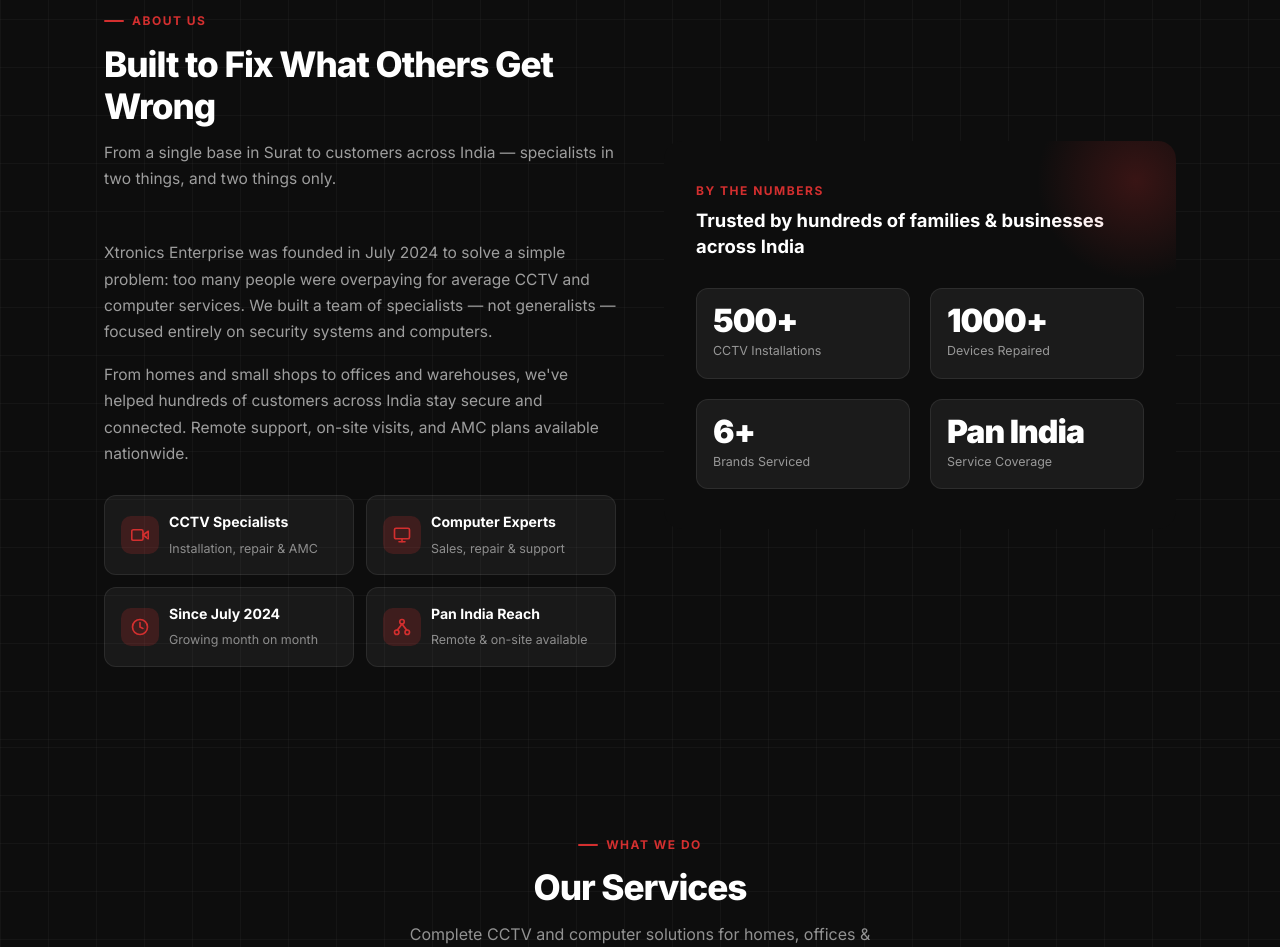
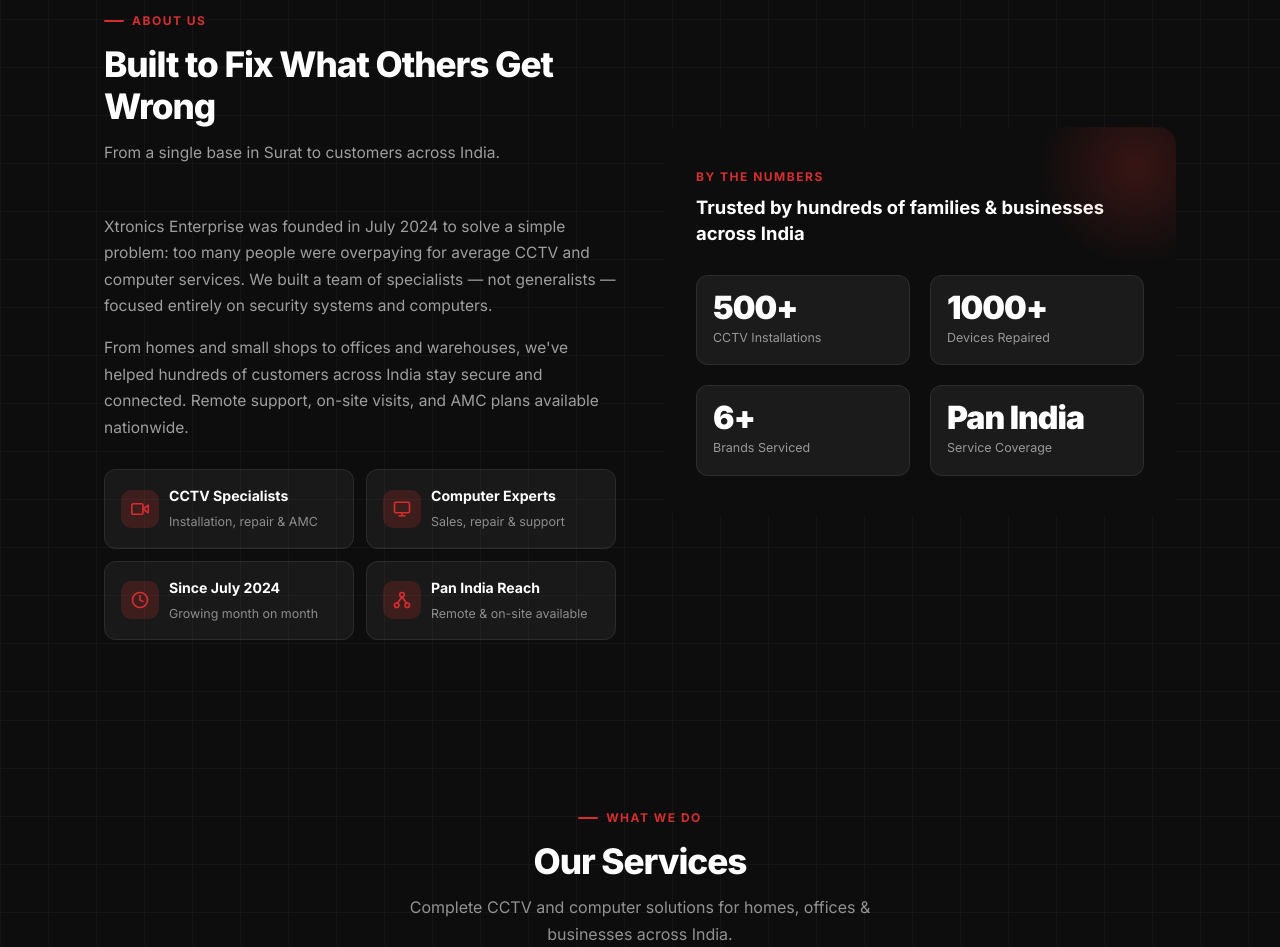
Before and after one commit to Kirtan-Tank/xtronics-enterprise-website, a plain HTML site: page index.html in a window 1280 px wide. Shown: the part 986-1933 px from the top of the page. Drawn offline with Linux system fonts and the light colour scheme.

Commit message:
Remove redundant tagline from About section desc

```diff
--- a/index.html
+++ b/index.html
@@ -1088,7 +1088,7 @@
         <div class="section-head">
           <span class="section-label">About Us</span>
           <h2 class="section-title">Built to Fix What Others Get Wrong</h2>
-          <p class="section-desc">From a single base in Surat to customers across India — specialists in two things, and two things only.</p>
+          <p class="section-desc">From a single base in Surat to customers across India.</p>
         </div>
 
         <p>Xtronics Enterprise was founded in July 2024 to solve a simple problem: too many people were overpaying for average CCTV and computer services. We built a team of specialists — not generalists — focused entirely on security systems and computers.</p>
```
